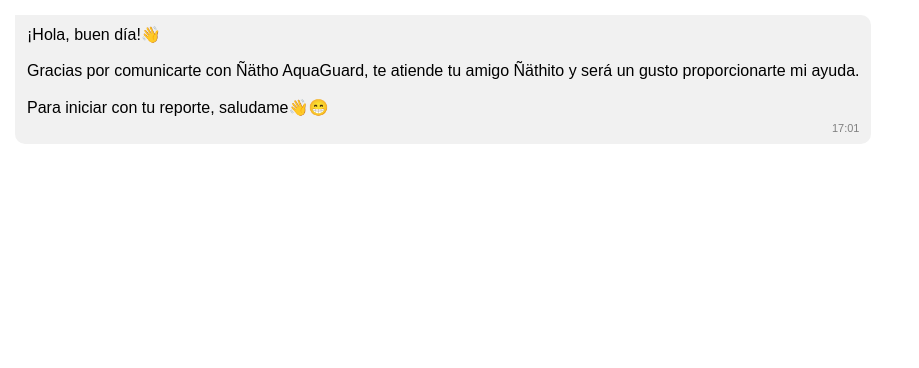
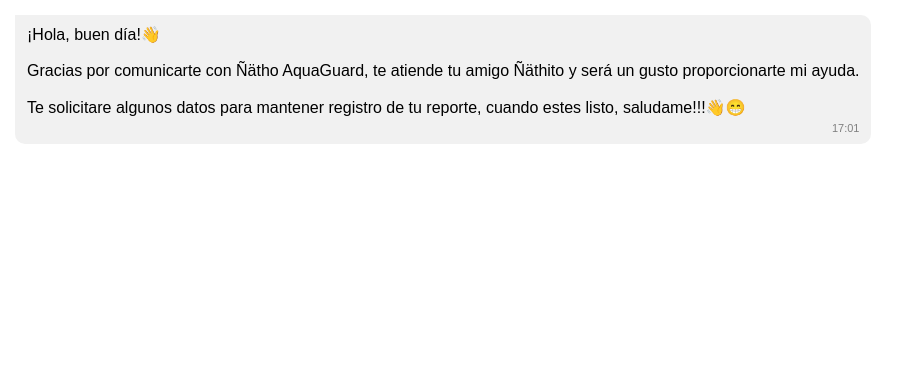
Before and after one commit to chris256djess-ui/chatbot_qr, a Flask app: page / in a window 1280 px wide. Shown: the part 52-420 px from the top of the page, without its empty margins (0-919 px from the left). Run offline with Flask 3, Linux system fonts and the light colour scheme.

Commit message:
Actualizacion 8

```diff
--- a/app.py
+++ b/app.py
@@ -45,8 +45,7 @@ def mensaje():
 
             respuesta = (
                 "¡Hola! 👋\n\n"
-                "Bienvenido a Ñätho AquaGuard.\n\n"
-                "Por favor escribe tu nombre."
+                "Por favor, me puedes proporcionar tu nombre."
             )
 
         else:
@@ -66,7 +65,7 @@ def mensaje():
 
         respuesta = (
             f"Mucho gusto, {nombre_usuario} 😊\n\n"
-            "Ahora escribe tu número telefónico."
+            "Ahora brindame tu número telefónico."
         )
 
     # ---------------- TELEFONO ----------------
@@ -166,7 +165,7 @@ def mensaje():
             estado_usuario = "inicio"
 
             respuesta = (
-                "Gracias por utilizar Ñätho AquaGuard 💧\n\n"
+                "Gracias por utilizar el sistema de reportes de Ñätho AquaGuard 💧\n\n"
                 "Que tengas un excelente día."
             )
 
--- a/templates/index.html
+++ b/templates/index.html
@@ -156,7 +156,8 @@
             ¡Hola, buen día!👋<br><br>
             Gracias por comunicarte con Ñätho AquaGuard, te atiende tu amigo Ñäthito
             y será un gusto proporcionarte mi ayuda.<br><br>
-            Para iniciar con tu reporte, saludame👋😁
+            Te solicitare algunos datos para mantener registro de tu reporte, cuando estes listo, saludame!!!👋😁<br>
+
 
             <span class="hora" id="hora-bienvenida"></span>
         </div>
@@ -239,7 +240,7 @@ async function enviarMensaje(){
     mensajeBot.className = "mensaje bot";
 
     mensajeBot.innerHTML = `
-        ${datos.respuesta}
+         ${datos.respuesta.replace(/\n/g, "<br>")}
         <span class="hora">${obtenerHora()}</span>
     `;
 
```
